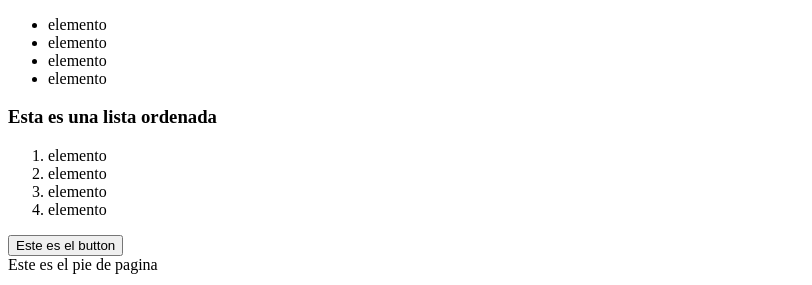
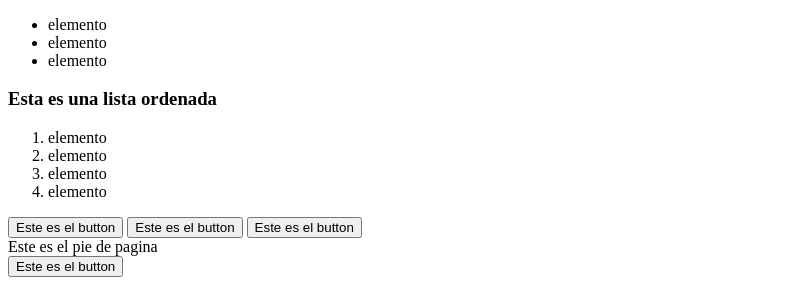
Before and after one commit to andreevazquez/devf-batch5-gdl-blanca, a plain HTML site: page html/index.html in a window 1280 px wide. Shown: the part 766-1051 px from the top of the page, without its empty margins (0-812 px from the left). Drawn offline with Linux system fonts and the light colour scheme.

Commit message:
otro cambio a mi archivo

```diff
--- a/html/index.html
+++ b/html/index.html
@@ -40,7 +40,6 @@
             <li>elemento</li>
             <li>elemento</li>
             <li>elemento</li>
-            <li>elemento</li>
         </ul>
 
         <h3>Esta es una lista ordenada</h3>
@@ -51,7 +50,10 @@
             <li>elemento</li>
         </ol>
         <button>Este es el button</button>
+        <button>Este es el button</button>
+        <button>Este es el button</button>
         <footer>Este es el pie de pagina</footer>
+        <button>Este es el button</button>
     </main>
 </body>
 </html>
```
